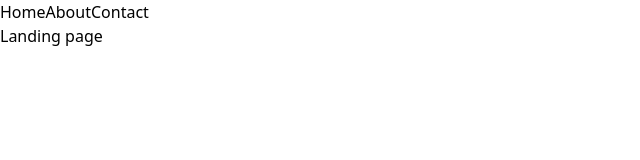
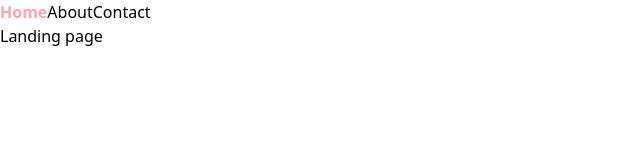
Before and after one commit to iamaakashks/React_basic, a React (Vite) app: page / in a window 1280 px wide. Shown: the top 160 px of the page, without its empty margins (0-640 px from the left). Built offline with nearby package versions, Linux system fonts and the light colour scheme.

Commit message:
understand NavLink in Routing

```diff
--- a/package.json
+++ b/package.json
@@ -10,6 +10,7 @@
     "preview": "vite preview"
   },
   "dependencies": {
+    "axios": "^1.7.5",
     "react": "^18.3.1",
     "react-dom": "^18.3.1",
     "react-hook-form": "^7.52.2",
--- a/src/App.jsx
+++ b/src/App.jsx
@@ -21,32 +21,13 @@
 // }
 
 
-
-import React, { useState } from 'react';
-import {Link, Route, Routes} from 'react-router-dom';
-import About from './components/About.jsx';
-import Home from './components/Home.jsx';
-import Contact from './components/Contact.jsx';
+import Nav from './components/Nav.jsx';
+import Routing from './utils/Routing.jsx';
 export default function App(){
   return (
     <>
-      <nav className='flex p-6 space-x-24 w-full justify-end bg-red-200 fixed top-0'>
-        <Link to='/'>
-          Home
-        </Link>
-        <Link to='/about'>
-          About
-        </Link>
-        <Link to='/contact'>
-          Contact
-        </Link>
-      </nav>
-
-      <Routes>
-        <Route path='/' element={<Home/>} />
-        <Route path='/about' element={<About/>} />
-        <Route path='/contact' element={<Contact/>} />
-      </Routes>
+      <Nav />
+      <Routing />
     </>
   )
 }
--- a/src/components/About.jsx
+++ b/src/components/About.jsx
@@ -2,7 +2,7 @@ import React , {useState} from 'react';
 
 export default function About(){
     return (
-        <div className='bg-yellow-100 w-3/4 m-auto h-screen py-20 px-2'>
+        <div className='bg-yellow-50 w-3/4 m-auto h-screen py-20 px-2'>
             <h1 className='text-2xl underline'>About</h1>
             <p className='mt-2 text-sm'>Lorem ipsum dolor sit amet consectetur adipisicing elit. Voluptas, autem?</p>
             <button className='mt-2 px-5 py-2 bg-blue-300 text-base'>Explore</button>
--- a/src/components/Home.jsx
+++ b/src/components/Home.jsx
@@ -2,7 +2,7 @@ import React , {useState} from 'react';
 
 export default function Home(){
     return (
-        <div className='py-20 px-2 h-screen w-3/4 m-auto bg-zinc-600 text-zinc-100 flex justify-center items-center'>
+        <div className='py-20 px-2 h-screen w-3/4 m-auto bg-zinc-200 text-zinc-600 flex justify-center items-center'>
             Landing page
         </div>
     )
--- /dev/null
+++ b/src/components/Nav.jsx
@@ -0,0 +1,25 @@
+import React from 'react'
+import { Link, NavLink } from 'react-router-dom'
+export default function Nav(){
+    return (
+        <nav className='flex p-6 space-x-24 w-full justify-center bg-slate-100 fixed top-0'>
+            <NavLink style={(elem)=>{
+                if(elem.isActive){
+                   return { color: "#FCA5A5", fontWeight: "bold"};
+                }
+            }} to='/'>Home</NavLink>
+
+            <NavLink className={(elem)=>{
+                if(elem.isActive){
+                    return "text-red-300 font-bold";
+                }
+            }} to='/about'>About</NavLink>
+
+            <NavLink style={(elem)=>{
+                if(elem.isActive){
+                   return { color: "tomato"};
+                }
+            }} to='/contact'>Contact</NavLink>
+        </nav>
+    )
+}
--- /dev/null
+++ b/src/utils/Routing.jsx
@@ -0,0 +1,15 @@
+import React from 'react'
+import {Link, Route, Routes } from 'react-router-dom'
+import Home from '../components/Home'
+import About from '../components/About'
+import Contact from '../components/Contact'
+
+export default function Routing(){
+    return (
+        <Routes>
+            <Route path='/' element={<Home/>} />
+            <Route path='/about' element={<About/>} />
+            <Route path='/contact' element={<Contact/>} />
+        </Routes>
+    )
+}
```
Also changed, not shown: src/components/Rout.jsx (deleted), 1 other file (tests, documents, lock files or other folders).
